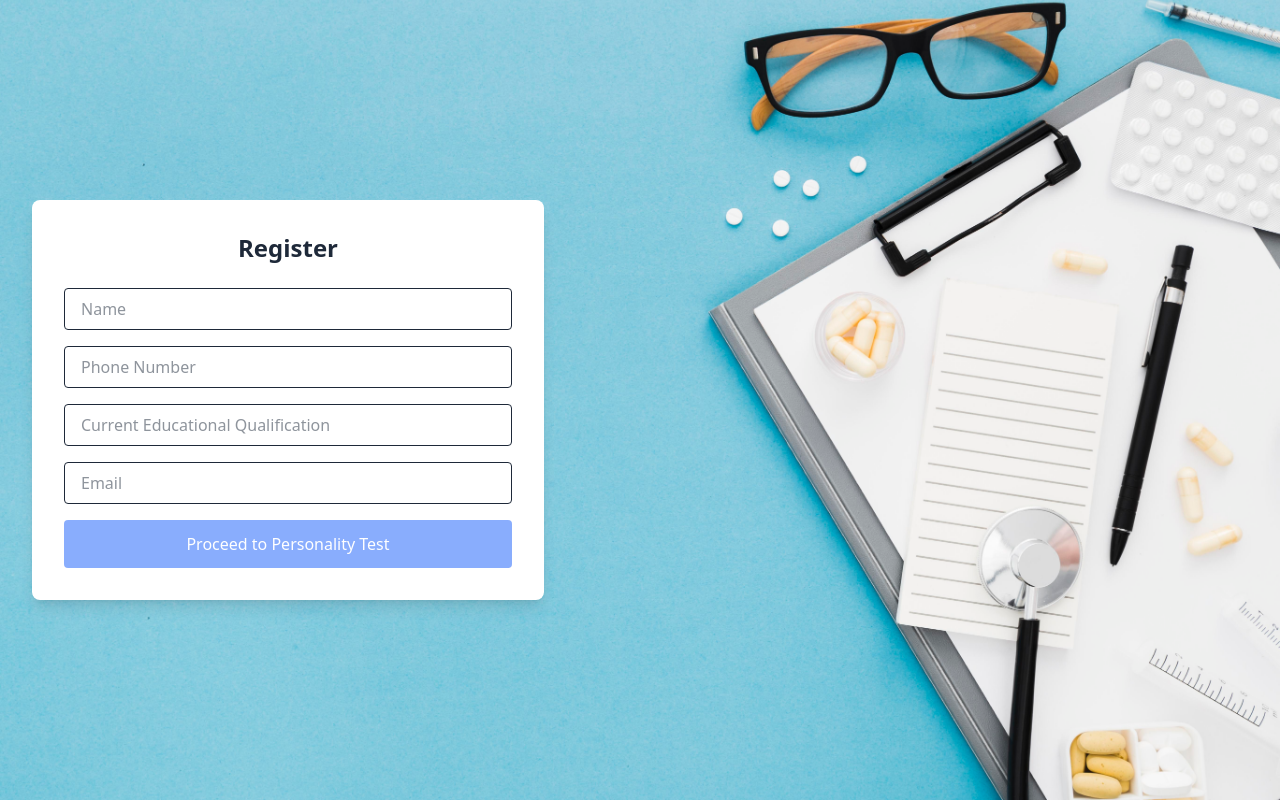
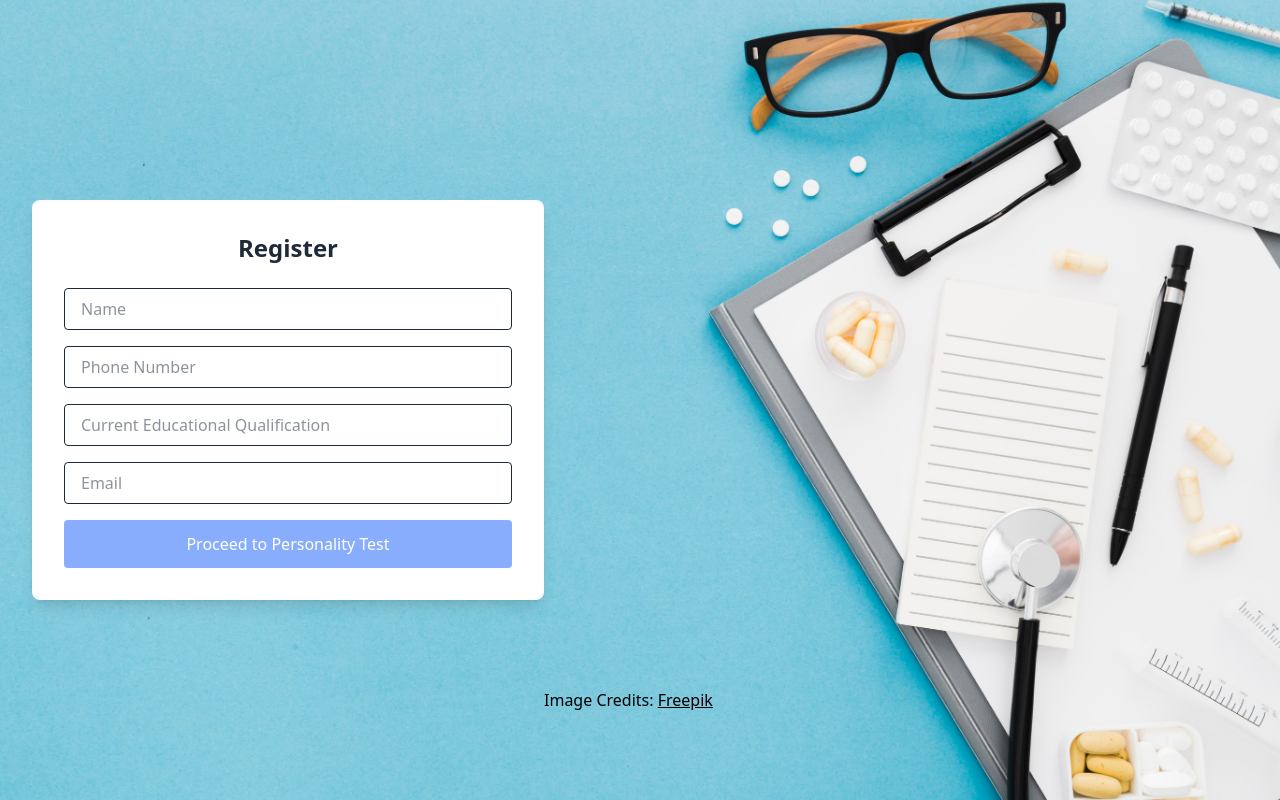
Before and after one commit to NextUEmpower/Personality-tests, a React (Vite) app in the folder nextu/: page /register in a window 1280 px wide. Built offline with nearby package versions, Linux system fonts and the light colour scheme; no server answers.

Commit message:
Update Registration.jsx

```diff
--- a/nextu/src/components/Registration.jsx
+++ b/nextu/src/components/Registration.jsx
@@ -83,6 +83,9 @@ className="flex items-center h-screen bg-cover bg-center pl-8"      style={{
           Proceed to Personality Test
         </button>
       </div>
+       <div className="mt-150 text-black">
+        Image Credits: <a href="https://www.freepik.com/free-photo/copy-space-glasses-clipboard_7797787.htm#fromView=keyword&page=1&position=6&uuid=b1cb66a4-0658-4ca5-a1ba-a798dcc9c6a1&query=Registration+Background" target="_blank" rel="noopener noreferrer" className="underline">Freepik</a>
+        </div>
     </div>
   );
 };
```
